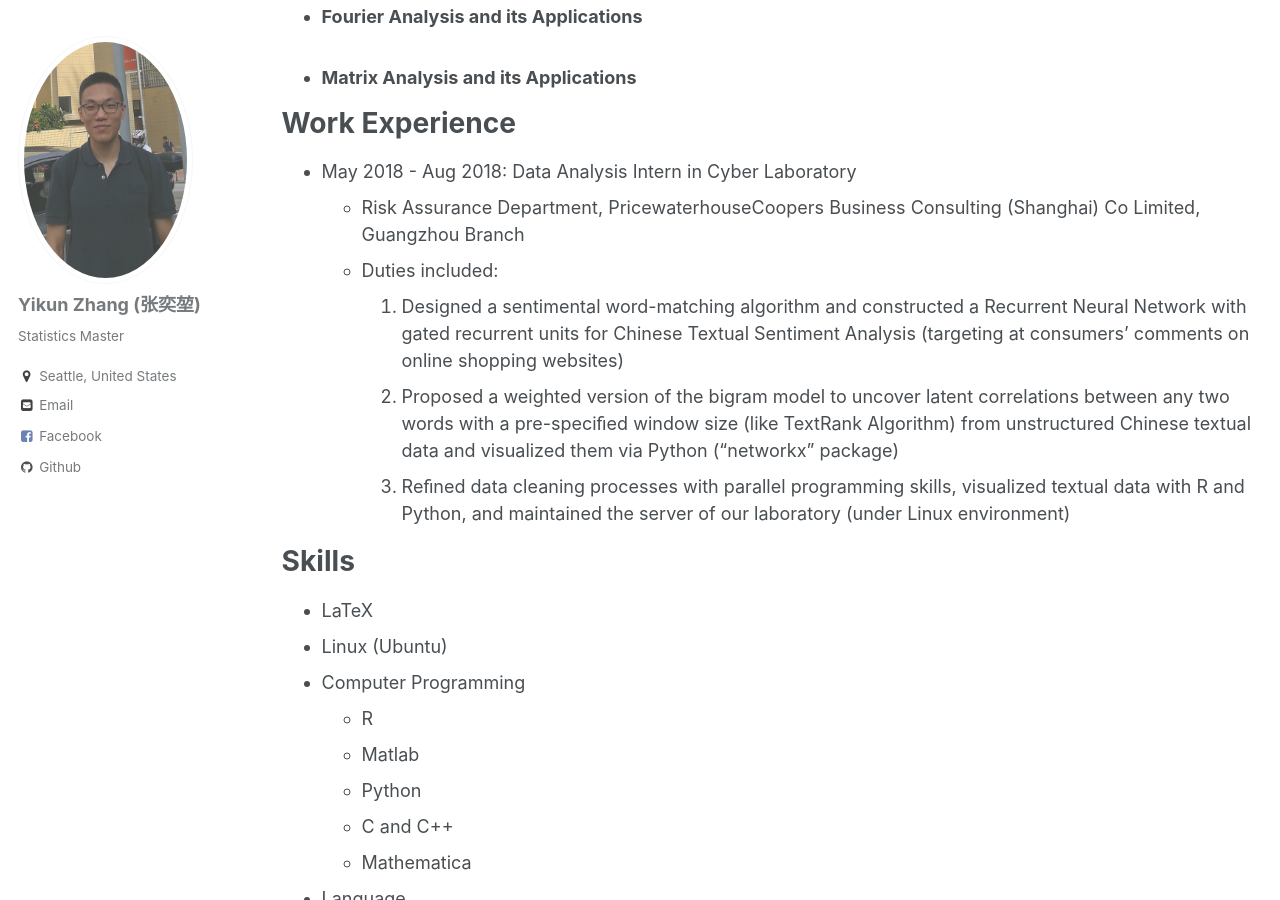
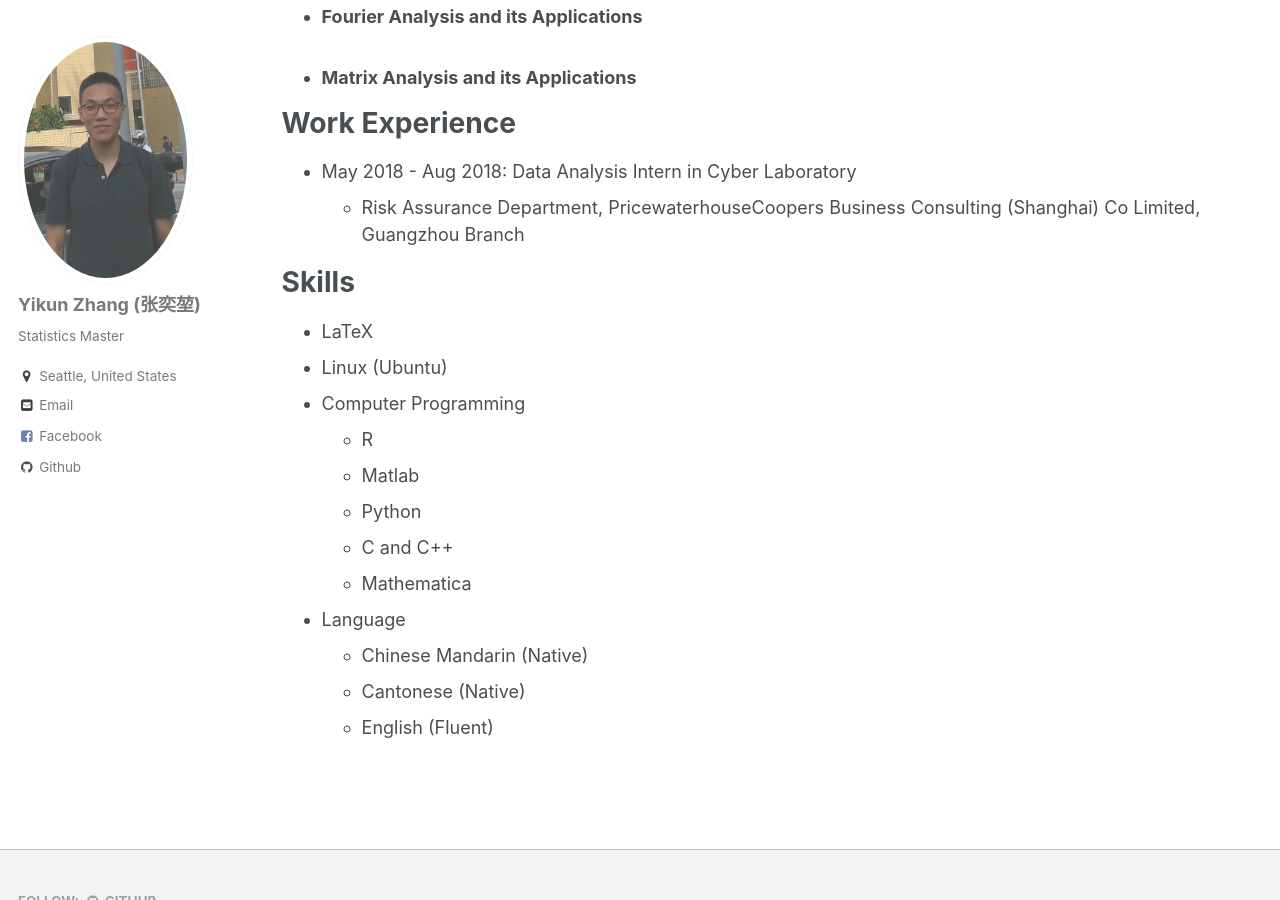
Before and after one commit to zhangyk8/zhangyk8.github.io, a Jekyll site: the page built from _pages/cv.md, in a window 1280 px wide and 900 px high, scrolled down 788 px. Built offline with Jekyll 4.4.1, drawn with Linux system fonts in a browser that asks for light colours.

Commit message:
Update cv.md

```diff
--- a/_pages/cv.md
+++ b/_pages/cv.md
@@ -35,10 +35,6 @@ Work Experience
 ======
 * May 2018 - Aug 2018: Data Analysis Intern in Cyber Laboratory
   * Risk Assurance Department, PricewaterhouseCoopers Business Consulting (Shanghai) Co Limited, Guangzhou Branch
-  * Duties included:
-    1. Designed a sentimental word-matching algorithm and constructed a Recurrent Neural Network with gated recurrent units for Chinese Textual Sentiment Analysis (targeting at consumers’ comments on online shopping websites)
-    2. Proposed a weighted version of the bigram model to uncover latent correlations between any two words with a pre-speciﬁed window size (like TextRank Algorithm) from unstructured Chinese textual data and visualized them via Python (“networkx” package)
-    3. Reﬁned data cleaning processes with parallel programming skills, visualized textual data with R and Python, and maintained the server of our laboratory (under Linux environment)
 
 Skills
 ======
```
